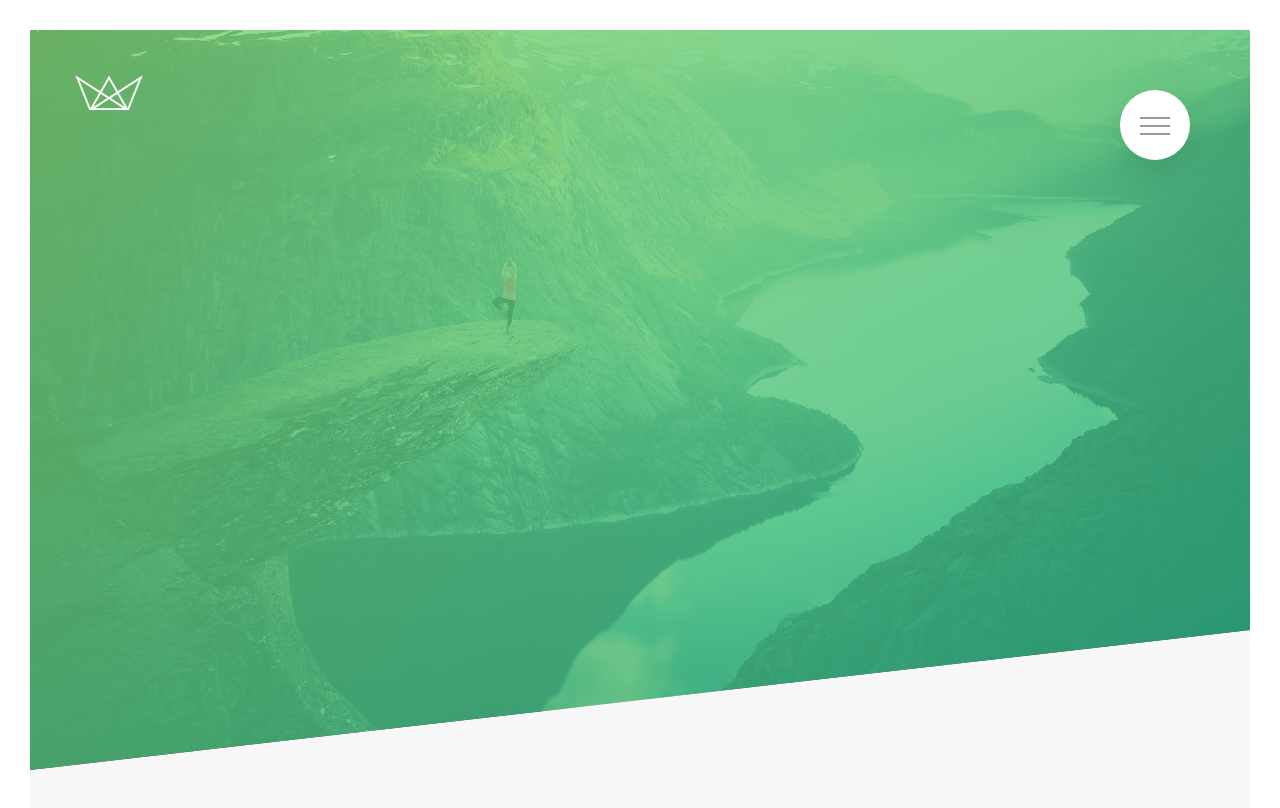
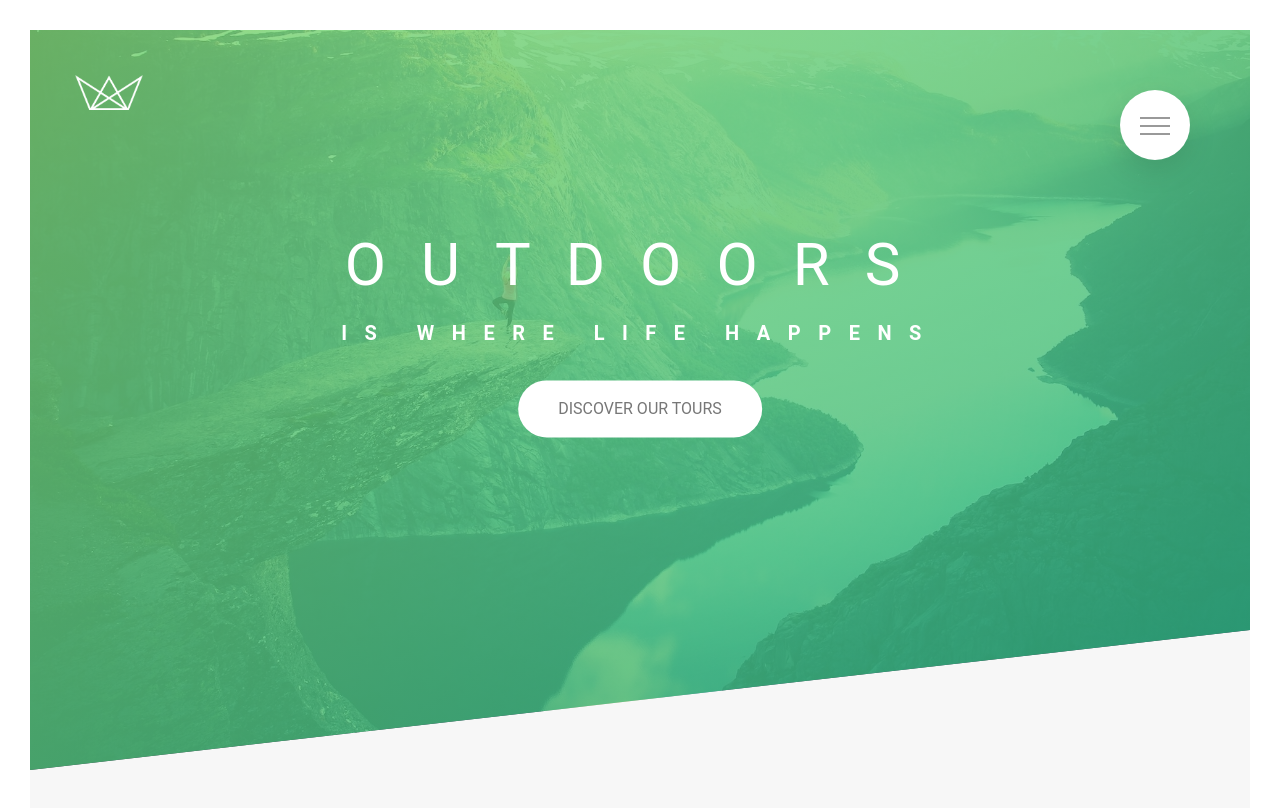
Before and after one commit to akshayr20/Booking-App-Template, an Angular app: page / in a window 1280 px wide. Shown: the top 808 px of the page. Built offline with nearby package versions, Linux system fonts and the light colour scheme.

Commit message:
rendering components dynamically in the dom, glitch fixes

```diff
--- a/package.json
+++ b/package.json
@@ -21,7 +21,6 @@
     "@angular/platform-browser": "~7.1.0",
     "@angular/platform-browser-dynamic": "~7.1.0",
     "@angular/router": "~7.1.0",
-    "animate.css": "^3.7.0",
     "core-js": "^2.5.4",
     "express": "^4.16.4",
     "faker": "^4.1.0",
--- a/src/app/about/about.component.scss
+++ b/src/app/about/about.component.scss
@@ -1,4 +1,5 @@
 @import '../../assets/sass/main';
+
 .section-about {
   background-color: $color-grey-light1;
   padding: 25rem 0;
--- a/src/app/app.component.html
+++ b/src/app/app.component.html
@@ -11,7 +11,7 @@
 <app-footer></app-footer>
 <router-outlet></router-outlet> -->
 
-<cdk-virtual-scroll-viewport itemSize="1">
+<cdk-virtual-scroll-viewport itemSize="400">
   <ng-container *cdkVirtualFor="let component of components; let i = index">
     <ng-container *ngComponentOutlet="component"></ng-container>
   </ng-container>
--- a/src/app/app.component.scss
+++ b/src/app/app.component.scss
@@ -2,10 +2,16 @@
 
 cdk-virtual-scroll-viewport {
   height: 100vh;
-  width: 100%;
+  width: calc(100% - 6rem);
+  margin: 3rem;
+  position: absolute;
+  top: 0;
+  left: 0;
   &::-webkit-scrollbar {
     width: 1rem;
     float: right;
+    opacity: 0;
+    visibility: hidden;
   }
   &::-webkit-scrollbar-track {
     -webkit-box-shadow: inset 0 0 6px rgba(0, 0, 0, 0.3);
@@ -15,8 +21,7 @@
   }
 }
 
-.max-height {
-  &:not(:last-child) {
-    height: 100vh;
-  }
+.move-in-left {
+  animation-name: moveInLeft;
+  animation-duration: 1s;
 }
--- a/src/app/booking/booking.component.scss
+++ b/src/app/booking/booking.component.scss
@@ -1,4 +1,5 @@
 @import '../../assets/sass/main';
+
 .booking {
   padding: 15rem 0;
   background-image: linear-gradient(to right bottom, $color-primary-light, $color-primary-dark);
--- a/src/app/header/header.component.scss
+++ b/src/app/header/header.component.scss
@@ -1,11 +1,11 @@
 @import '../../assets/sass/main';
-
 .header {
   height: calc(100vh - 6rem);
   background-image: linear-gradient(to right bottom, rgba($color-primary, 0.8), rgba($color-primary-dark, 0.8)), url('../../assets/img/hero.jpg');
   background-size: cover;
   background-position: top;
   clip-path: polygon(0 0, 100% 0, 100% 75vh, 0 100%);
+  position: relative;
 
   &__logo-box {
     position: absolute;
--- a/src/assets/sass/base/_typography.scss
+++ b/src/assets/sass/base/_typography.scss
@@ -6,7 +6,7 @@
   font-weight: 400;
   line-height: 1.7;
   color: $color-grey-dark;
-  padding: 3rem;
+  // padding: 3rem;
   overflow: hidden;
 }
 
--- a/src/index.html
+++ b/src/index.html
@@ -9,9 +9,8 @@
     <link href="https://fonts.googleapis.com/css?family=Lato:300,400,700" rel="stylesheet" />
     <link rel="stylesheet" href="assets/icon-fonts/icon-font.css" />
     <link rel="icon" type="image/x-icon" href="favicon.ico" />
-      <link href="https://fonts.googleapis.com/css?family=Roboto:300,400,500" rel="stylesheet">
-    <link href="https://fonts.googleapis.com/icon?family=Material+Icons" rel="stylesheet">
-</head>
+    <link href="https://fonts.googleapis.com/icon?family=Material+Icons" rel="stylesheet" />
+  </head>
   <body>
     <app-root></app-root>
   </body>
```
Also changed, not shown: 1 other file (tests, documents, lock files or other folders).
